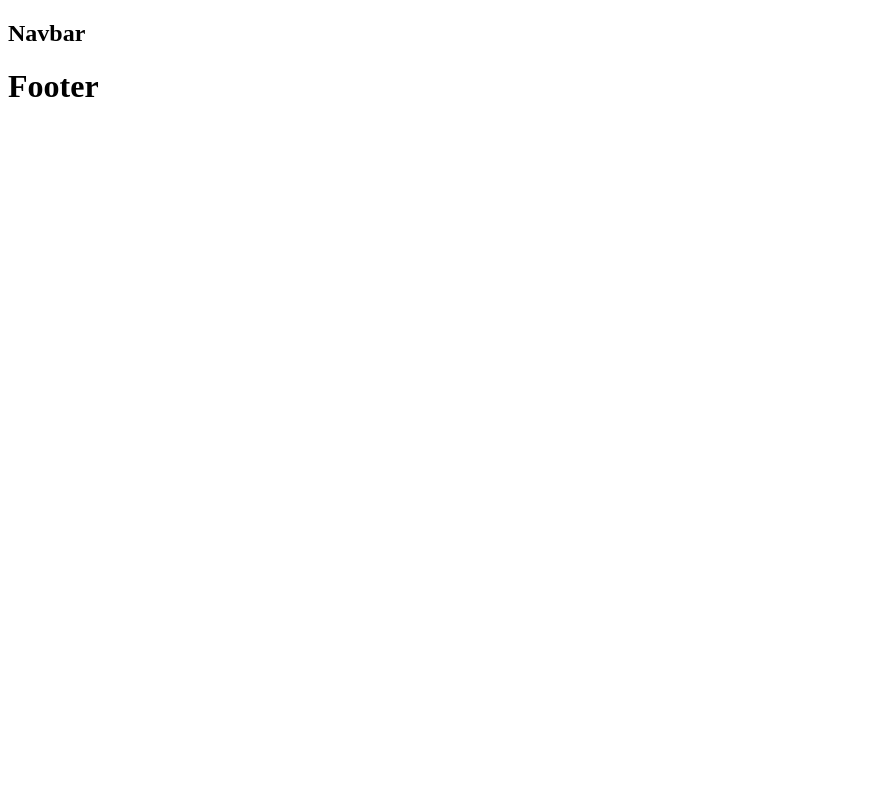
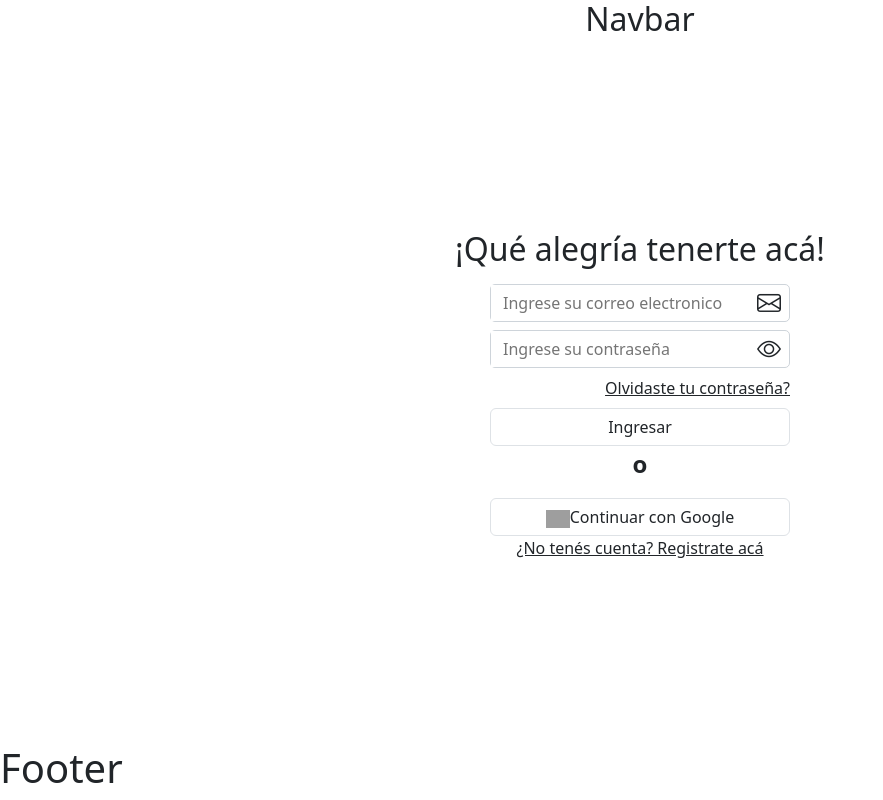
Before and after one commit to santinohamada/ProyectoFinal, a React (Vite) app: page /iniciarSesion in a window 1280 px wide. Before the commit this address had no page. Shown: the whole page, without its empty margins (0-883 px from the left). Built offline with nearby package versions, Linux system fonts and the light colour scheme; grey boxes are pictures that could not be loaded.

Commit message:
Se realizó la logica y validaciones para iniciarSesion. falta añadir mas estilos

```diff
--- a/src/App.css
+++ b/src/App.css
@@ -0,0 +1,56 @@
+.componentePagina{
+flex-grow: 1;
+display: flex;
+flex-direction: column;
+}
+*{
+    margin: 0;
+    padding: 0;
+    box-sizing: border-box;
+}
+#root{
+    display: flex;
+    min-height: 100vh;
+    flex-direction: column;
+}
+h2 {
+    text-align: center;
+  }
+
+  .form-container {
+    width: 300px;
+  }
+
+  .form-input-container {
+    display: flex;
+    border: 1px solid #ced4da;
+    border-radius: 5px;
+    margin-top: 0.5rem;
+    margin-bottom: 0.5rem;
+  }
+
+  .form-input {
+    border: none;
+    padding: 0.375rem 0.75rem;
+    width: 100%;
+    outline: none;
+  }
+
+  .form-icon {
+    font-size: 1.5rem;
+    padding-right: 0.5rem;
+  }
+
+  .form-forgot-password {
+    text-align: right;
+    margin-bottom: 0.5rem;
+  }
+
+  .submit-button {
+    width: 100%;
+  }
+  .fondoHotel{
+    background-image: url("./assets/FondoHotel.jpg");
+    background-repeat: none;
+    background-size: cover;
+  }
--- a/src/App.jsx
+++ b/src/App.jsx
@@ -1,7 +1,10 @@
 import './App.css'
 import Footer from './components/common/Footer'
 import Menu from './components/common/Menu'
+import IniciarSesion from './components/pages/IniciarSesion'
 import Inicio from './components/pages/Inicio'
+import 'bootstrap/dist/css/bootstrap.min.css';
+import 'bootstrap-icons/font/bootstrap-icons.css';
 import { BrowserRouter, Routes, Route } from 'react-router-dom'
 
 function App() {
@@ -12,6 +15,7 @@ function App() {
     <Menu></Menu>
     <Routes>
       <Route exact path="/" element={<Inicio></Inicio>}></Route>
+      <Route exact path="/iniciarSesion" element={<IniciarSesion></IniciarSesion>}></Route>
     </Routes>
     <Footer></Footer>
     </BrowserRouter>
--- /dev/null
+++ b/src/components/pages/IniciarSesion.jsx
@@ -0,0 +1,104 @@
+import React from "react";
+import Button from "react-bootstrap/Button";
+import Form from "react-bootstrap/Form";
+import { useForm } from "react-hook-form";
+import { Link } from "react-router-dom";
+
+const IniciarSesion = () => {
+  const {
+    register,
+    reset,
+    setValue,
+    handleSubmit,
+    formState: { errors },
+  } = useForm();
+const onSubmit=()=>{
+
+}
+  return (
+    <div
+      className="componentePagina"
+      style={{
+        alignItems: "center",
+        display: "flex",
+        justifyContent: "center",
+        alignContent: "center",
+      }}
+    >
+      <h2>¡Qué alegría tenerte acá!</h2>
+
+      <div className="form-container">
+        <Form onSubmit={handleSubmit(onSubmit)}>
+          <div className="form-input-container">
+            <input
+              className="form-input"
+              type="email"
+              placeholder="Ingrese su correo electronico"
+              {...register("email",{
+                required:"El mail es un campo obligatorio",
+                pattern:{
+                  value: /^[a-z0-9!#$%&'*+/=?^_`{|}~-]+(?:\.[a-z0-9!#$%&'*+/=?^_`{|}~-]+)*@(?:[a-z0-9](?:[a-z0-9-]*[a-z0-9])?\.)+[a-z0-9](?:[a-z0-9-]*[a-z0-9])?$/,
+                  message:"El correo es invalido"
+                }
+              })}
+            />
+            <i className="bi form-icon bi-envelope"></i>
+          </div>
+            <Form.Text className="text-danger">{errors.email?.message}</Form.Text>
+
+          <div className="form-input-container">
+            <input
+              className="form-input"
+              type="password"
+              placeholder="Ingrese su contraseña"
+              {...register("password",{
+                required:"La contraseña es un campo requerido",
+                minLength:{
+                  value:8,
+                  message:'La contraseña debe contener 8 caracteres como minimo'
+                }
+              })}
+            />
+            <i className="bi form-icon bi-eye"></i>
+          </div>
+          <Form.Text className="text-danger">{errors.password?.message}</Form.Text>
+          <div className="form-forgot-password">
+            <Link to={"/Error404"} className="text-dark">
+              Olvidaste tu contraseña?
+            </Link>
+          </div>
+
+          <div className="w-100">
+            <Button
+              className="btn w-100 bg-white text-dark border"
+              type="submit"
+            >
+              Ingresar
+            </Button>
+          </div>
+        </Form>
+
+        <p className="text-center fs-4">
+          <b>o</b>
+        </p>
+        <div>
+          <Link to={"/Error404"} className="btn border w-100">
+            <img
+              src="https://img.icons8.com/color/48/000000/google-logo.png"
+              alt=""
+              style={{ width: "24px" }}
+            />
+            Continuar con Google
+          </Link>
+        </div>
+      </div>
+      <div>
+        <Link to={"/Error404"} className="mt-1 text-dark">
+          ¿No tenés cuenta? Registrate acá
+        </Link>
+      </div>
+    </div>
+  );
+};
+
+export default IniciarSesion;
```
Also changed, not shown: src/assets/FondoHotel.jpg (added).
